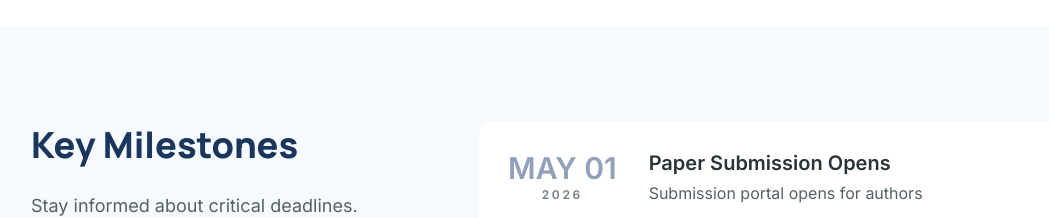
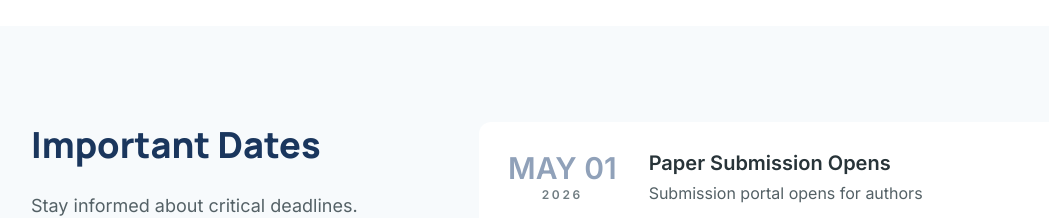
Before and after one commit to ascomlab/apase-web, a Next.js app: page / in a window 1280 px wide. Shown: the part 1660-1878 px from the top of the page, without its empty margins (17-1066 px from the left). Built offline with nearby package versions, Linux system fonts and the light colour scheme.

Commit message:
Update page.tsx

```diff
--- a/app/page.tsx
+++ b/app/page.tsx
@@ -388,7 +388,7 @@ export default function Home() {
         <div className="flex flex-col md:flex-row gap-20">
           <div className="md:w-1/3">
             <h2 className="font-headline text-4xl font-extrabold text-[#1A365D] mb-6 leading-tight">
-              Key Milestones
+               Important Dates
             </h2>
             <p className="text-on-surface-variant text-lg leading-relaxed">
               Stay informed about critical deadlines. Early bird registrations
```
